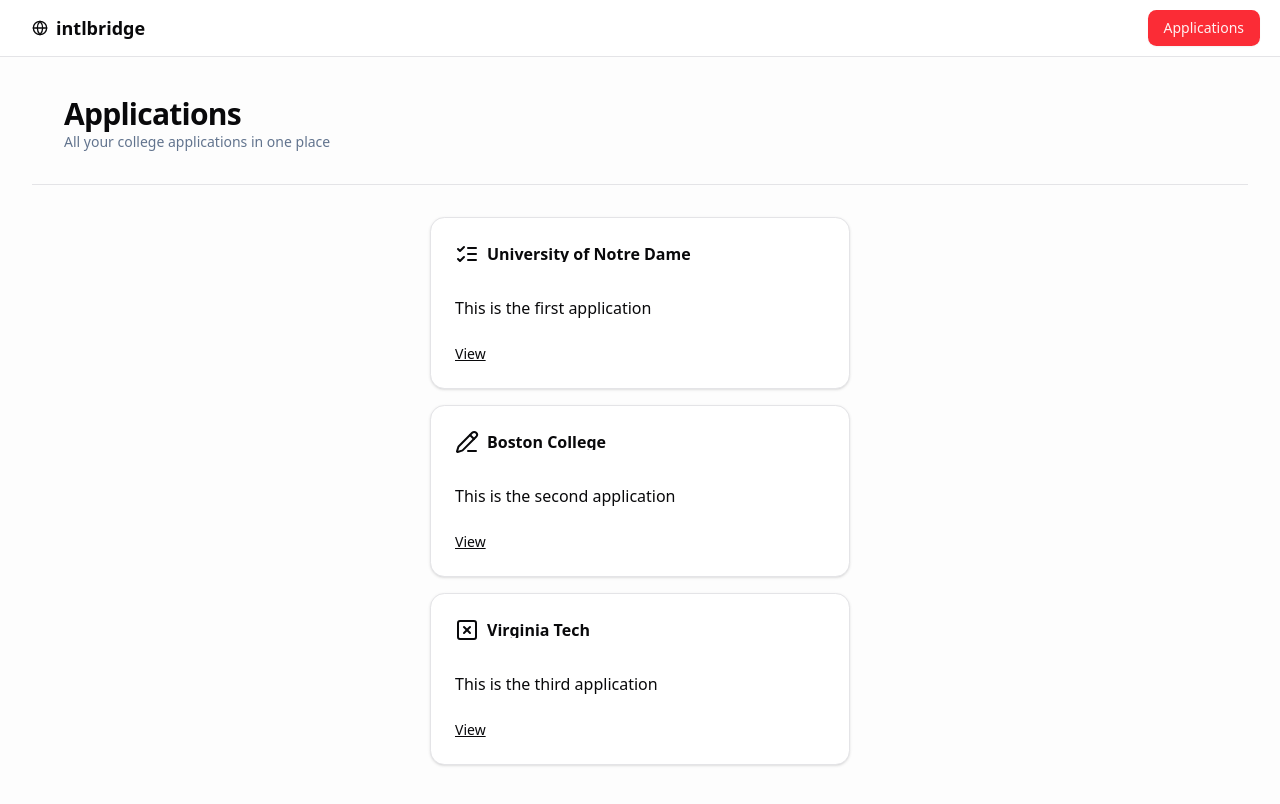
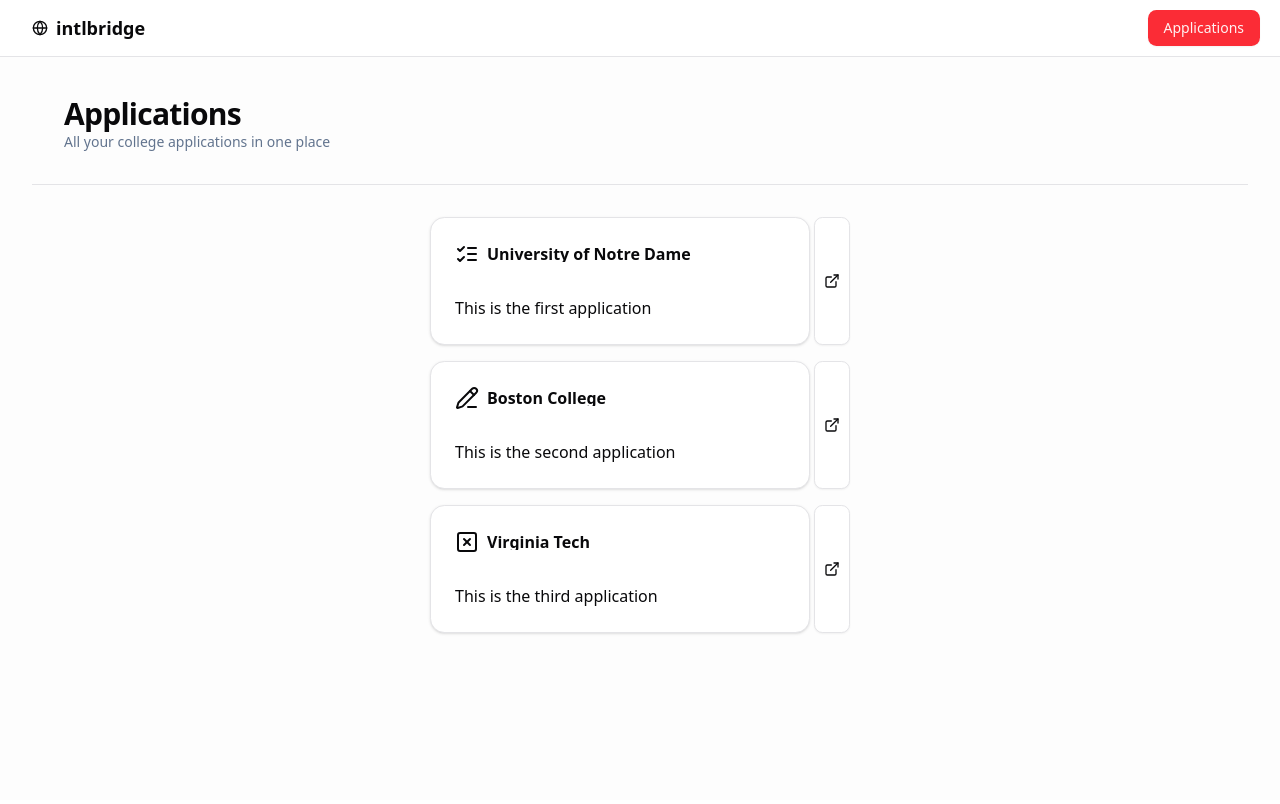
Before and after one commit to joshuatighe/intlbridge, a Next.js app: page /applications in a window 1280 px wide. Shown: the top 804 px of the page. Built offline with nearby package versions, Linux system fonts and the light colour scheme.

Commit message:
extract applicaiton logic to features and add application buttons

```diff
--- a/src/app/applications/page.tsx
+++ b/src/app/applications/page.tsx
@@ -1,25 +1,6 @@
-import {
-  LucideListChecks,
-  LucidePencilLine,
-  LucideSquareX,
-} from "lucide-react";
-import Link from "next/link";
 import { Heading } from "@/components/heading";
-import {
-  Card,
-  CardContent,
-  CardFooter,
-  CardHeader,
-  CardTitle,
-} from "@/components/ui/card";
 import { initialApplications } from "@/data";
-import { applicationPath } from "@/paths";
-
-const APPLICATION_ICONS = {
-  APPLIED: <LucideListChecks />,
-  IN_PROGRESS: <LucidePencilLine />,
-  NOT_BEGUN: <LucideSquareX />,
-};
+import { ApplicationItem } from "@/features/application/components/application-item";
 
 const ApplicationsPage = () => {
   return (
@@ -31,25 +12,7 @@ const ApplicationsPage = () => {
 
       <div className="flex-1 flex flex-col items-center gap-y-4 animate-fade-from-top">
         {initialApplications.map((application) => (
-          <Card key={application.id} className="w-full max-w-[420px]">
-            <CardHeader>
-              <CardTitle className="flex gap-x-2 items-center">
-                <span>{APPLICATION_ICONS[application.status]}</span>
-                <span className="truncate">{application.title}</span>
-              </CardTitle>
-            </CardHeader>
-            <CardContent>
-              <span className="line-clamp-3">{application.content}</span>
-            </CardContent>
-            <CardFooter>
-              <Link
-                href={applicationPath(application.id)}
-                className="text-sm underline"
-              >
-                View
-              </Link>
-            </CardFooter>
-          </Card>
+          <ApplicationItem key={application.id} application={application} />
         ))}
       </div>
     </div>
--- /dev/null
+++ b/src/features/application/components/application-item.tsx
@@ -0,0 +1,40 @@
+import { LucideExternalLink } from "lucide-react";
+import Link from "next/link";
+import { Button } from "@/components/ui/button";
+import { Card, CardContent, CardHeader, CardTitle } from "@/components/ui/card";
+import { applicationPath } from "@/paths";
+import { APPLICATION_ICONS } from "../constants";
+import type { Application } from "../types";
+
+type ApplicationItemProps = {
+  application: Application;
+};
+
+const ApplicationItem = ({ application }: ApplicationItemProps) => {
+  const detailButton = (
+    <Button variant="outline" size="icon" asChild className="flex-1">
+      <Link href={applicationPath(application.id)}>
+        <LucideExternalLink />
+      </Link>
+    </Button>
+  );
+
+  return (
+    <div className="w-full max-w-[420px] flex gap-x-1">
+      <Card key={application.id} className="w-full">
+        <CardHeader>
+          <CardTitle className="flex gap-x-2 items-center">
+            <span>{APPLICATION_ICONS[application.status]}</span>
+            <span className="truncate">{application.title}</span>
+          </CardTitle>
+        </CardHeader>
+        <CardContent>
+          <span className="line-clamp-3">{application.content}</span>
+        </CardContent>
+      </Card>
+      <div className="flex flex-col gap-y-1">{detailButton}</div>
+    </div>
+  );
+};
+
+export { ApplicationItem };
--- /dev/null
+++ b/src/features/application/constants.tsx
@@ -0,0 +1,11 @@
+import {
+  LucideListChecks,
+  LucidePencilLine,
+  LucideSquareX,
+} from "lucide-react";
+
+export const APPLICATION_ICONS = {
+  APPLIED: <LucideListChecks />,
+  IN_PROGRESS: <LucidePencilLine />,
+  NOT_BEGUN: <LucideSquareX />,
+};
--- /dev/null
+++ b/src/features/application/types.ts
@@ -0,0 +1,8 @@
+export type ApplicationStatus = "APPLIED" | "IN_PROGRESS" | "NOT_BEGUN";
+
+export type Application = {
+  id: string;
+  title: string;
+  content: string;
+  status: ApplicationStatus;
+};
```
